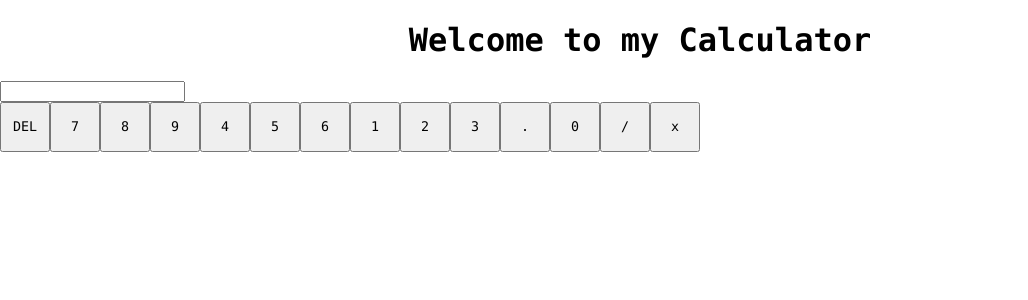
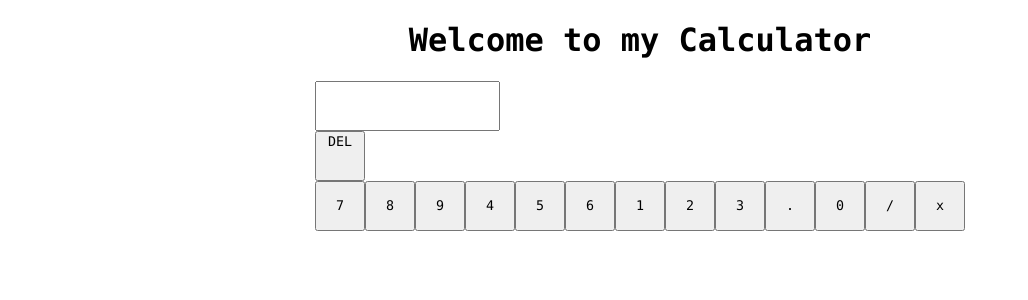
Before and after one commit to Viktoria43/Calculator, a React (Create React App) app: page / in a window 1280 px wide. Shown: the top 300 px of the page, without its empty margins (0-1028 px from the left). Built offline with nearby package versions, Linux system fonts and the light colour scheme.

Commit message:
CSS changes

```diff
--- a/src/App.js
+++ b/src/App.js
@@ -13,11 +13,10 @@ export default function MyApp() {
             <div className="input-and-button">
                 <div className="my-input">
                     <Input/>
-                    <div >
+
                         <MyButton/>
                     </div>
 
-                </div>
             </div>
         </div>
     );
--- a/src/Calculator.css
+++ b/src/Calculator.css
@@ -5,11 +5,11 @@
 
 .Calculator {
 
-  /*!*background-color: #C0C0C0;*!*/
-  /*display: flex;*/
-  /*flex-direction: column;*/
-  /*align-items: center;*/
-
+  /*background-color: #C0C0C0;*/
+  display: flex;
+  flex-direction: column;
+  align-items: center;
+justify-content: center;
   font-family: "Lucida Console", "Courier New", monospace;
 
 }
--- a/src/Input.js
+++ b/src/Input.js
@@ -4,7 +4,7 @@ import './input-and-button.css';
 
 export default function Input() {
     return (
-        <input className="input" type="text">
+        <input className="input input-and-button" type="text">
 
         </input>
     );
--- a/src/header-container.css
+++ b/src/header-container.css
@@ -1,6 +1,6 @@
 .header-container {
-    display: flex;
-    flex-direction: column;
-    align-items: center;
+    /*display: flex;*/
+    /*flex-direction: column;*/
+    /*align-items: center;*/
 
 }
--- a/src/input-and-button.css
+++ b/src/input-and-button.css
@@ -1,5 +1,7 @@
 .input-and-button {
-
     display: flex;
     flex-direction: row;
+
+
+    justify-content: center;
 }
--- a/src/input.css
+++ b/src/input.css
@@ -2,6 +2,6 @@
 
 .input{
 /*    background-color: aqua;*/
-/*height: 3000px;*/
+height: 44px;
 
 }
--- a/src/myButton.js
+++ b/src/myButton.js
@@ -6,7 +6,7 @@ import './input-and-button.css';
 export default function MyButton() {
     return (
         <div>
-        <button className="my-button" >
+        <button className="my-button input-and-button" >
        DEL
         </button>
     <button className="my-button" >
```
Also changed, not shown: src/Buttons.js (added, +9 -0 lines).
